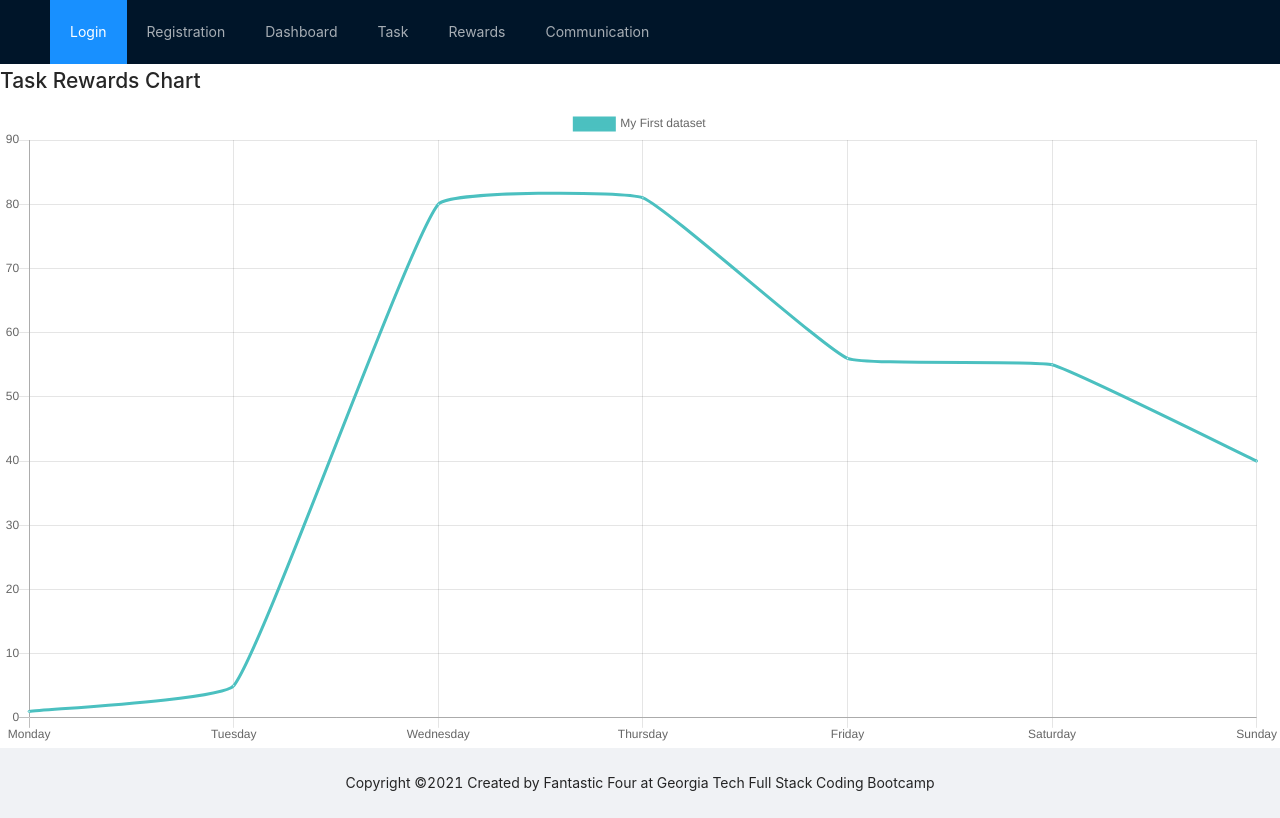
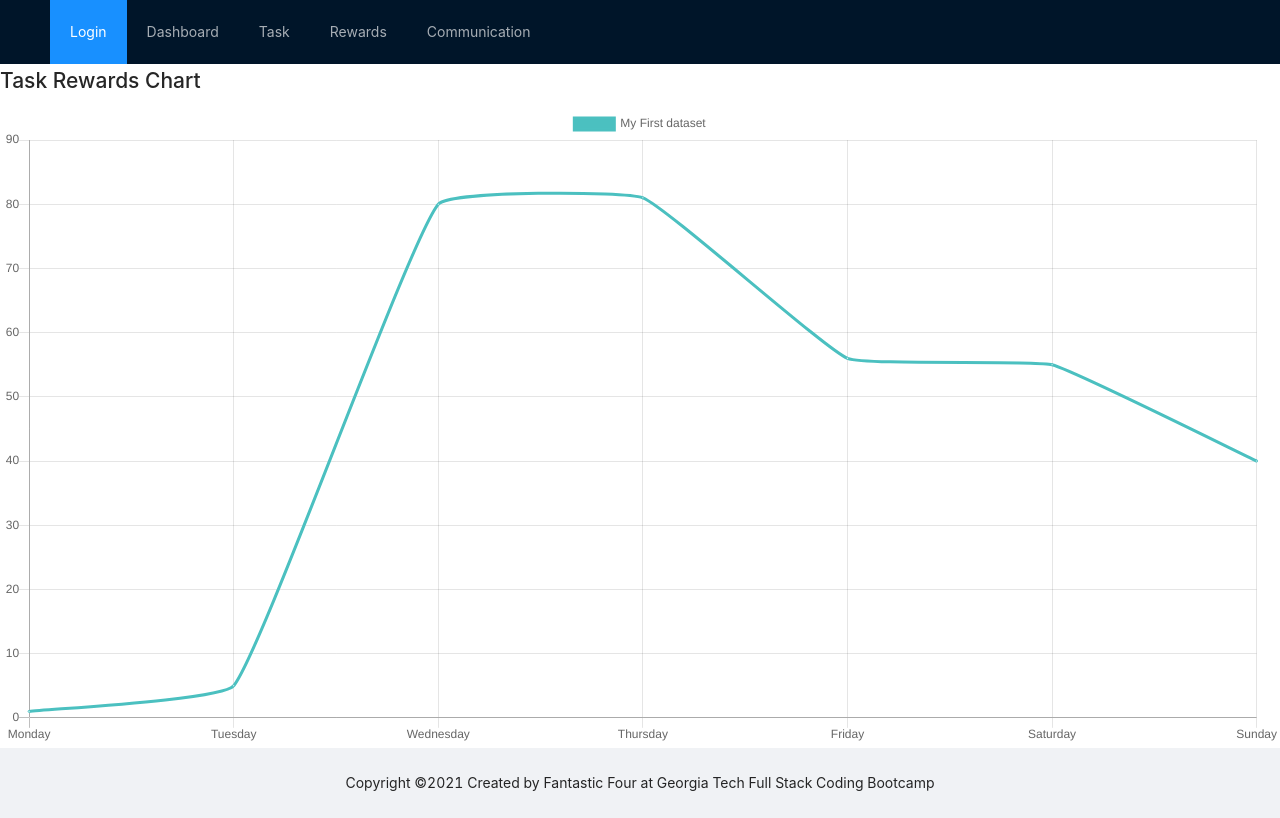
Before and after one commit to diegocortes4/Token-e-Economy, a React (Create React App) app in the folder client/: page / in a window 1280 px wide. Built offline with nearby package versions, Linux system fonts and the light colour scheme.

Commit message:
removed Registration from Navbar

```diff
--- a/client/src/components/NavBar/NavBar.jsx
+++ b/client/src/components/NavBar/NavBar.jsx
@@ -20,19 +20,19 @@ const NavBar = () => {
             <Menu.Item key="1">
               <Link to={"/login"}>Login</Link>
             </Menu.Item>
+            {/* <Menu.Item key="2">
+              <Link to={"/registration"}>Registration</Link>
+            </Menu.Item> */}
             <Menu.Item key="2">
-              <Link to={"/registration"}>Registration</Link>
+              <Link to={"/dashboard"}>Dashboard</Link>
             </Menu.Item>
             <Menu.Item key="3">
-              <Link to={"/dashboard"}>Dashboard</Link>
+              <Link to={"/task"}>Task</Link>
             </Menu.Item>
             <Menu.Item key="4">
-              <Link to={"/task"}>Task</Link>
+              <Link to={"/rewards"}>Rewards</Link>
             </Menu.Item>
             <Menu.Item key="5">
-              <Link to={"/rewards"}>Rewards</Link>
-            </Menu.Item>
-            <Menu.Item key="6">
               <Link to={"/communication"}>Communication</Link>
             </Menu.Item>
           </Menu>
```
